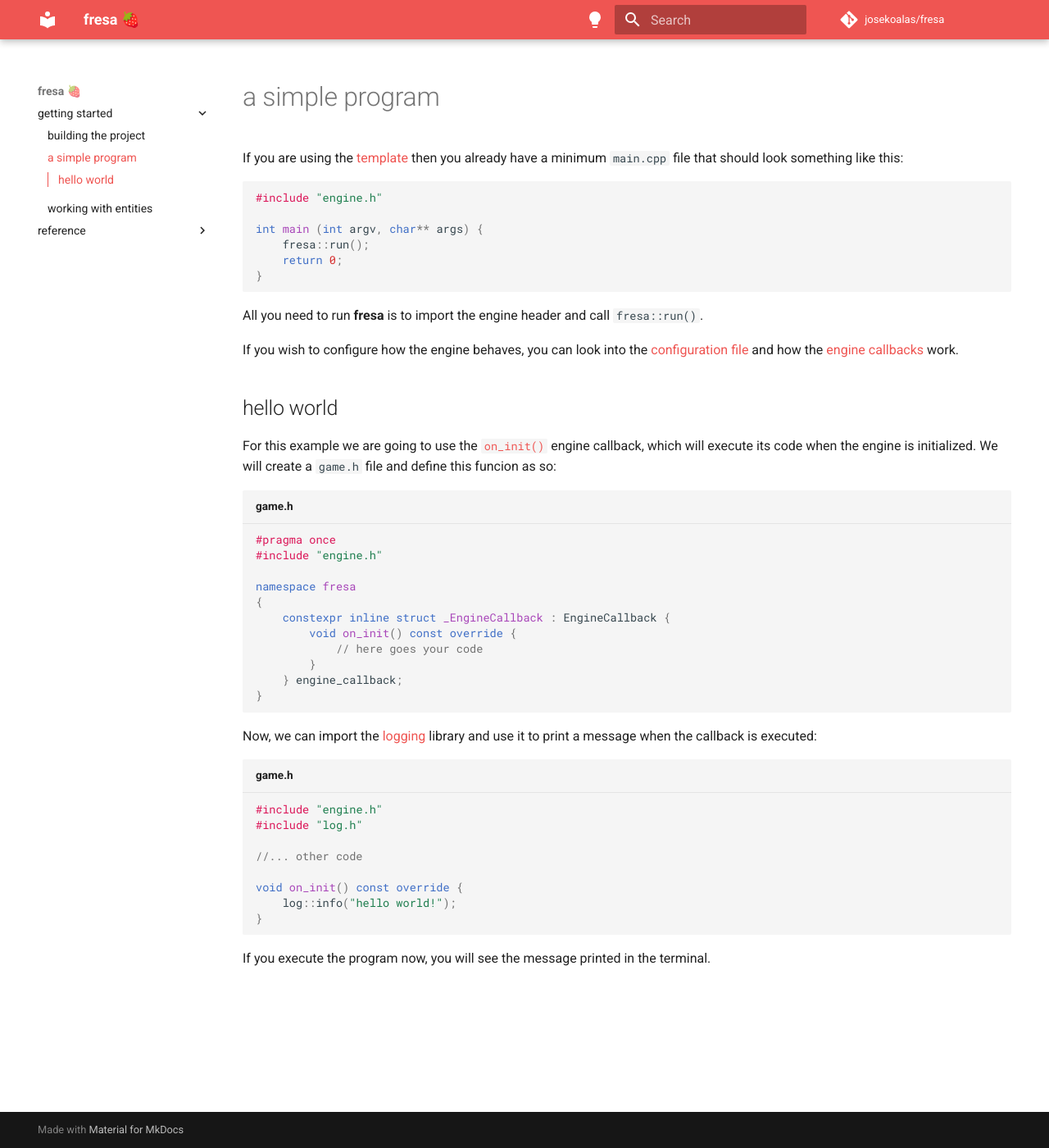
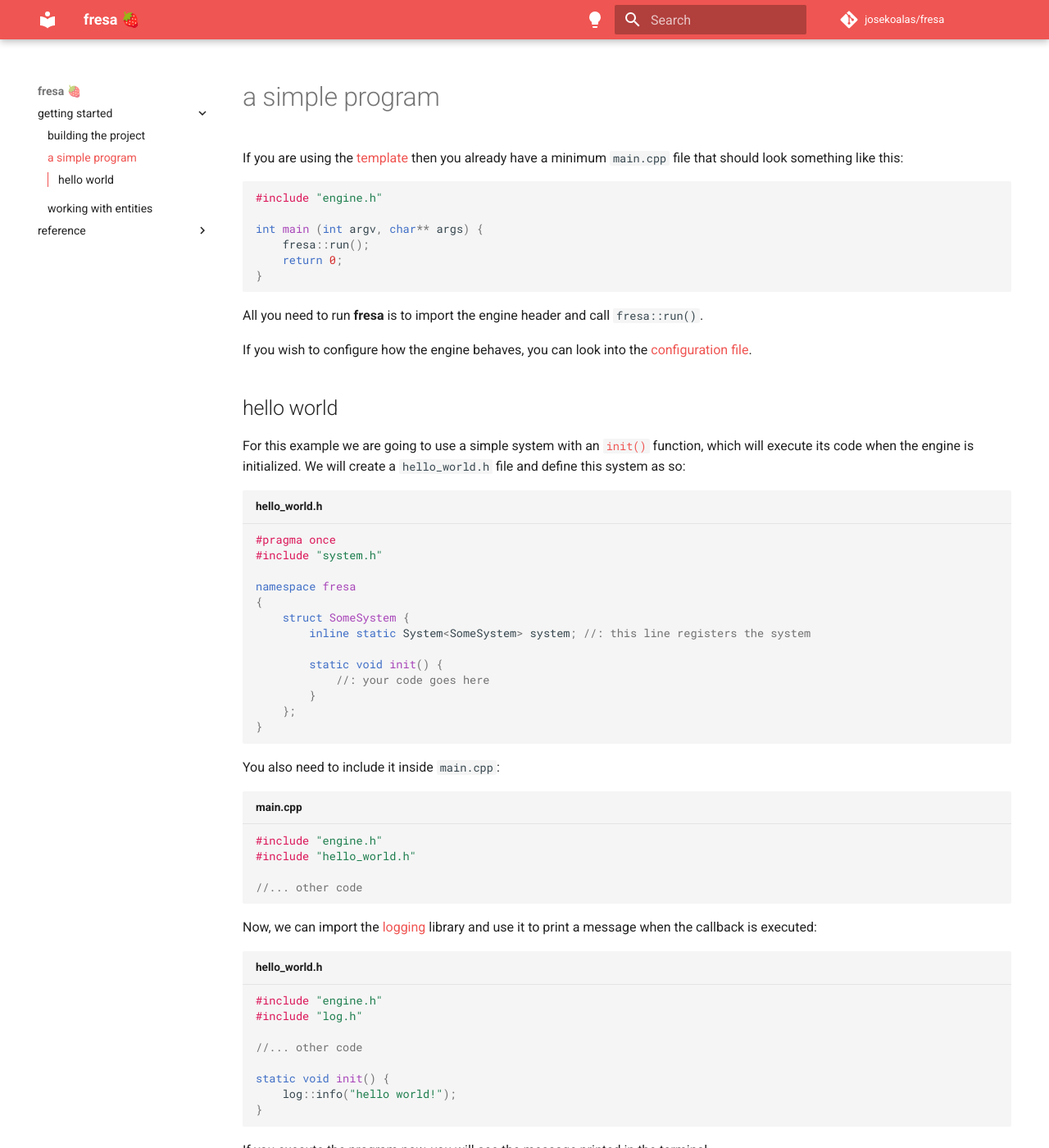
Before and after one commit to eerii/fresa, an MkDocs documentation site: the page built from docs/getting_started/first_project.md, in a window 1280 px wide and 1400 px high. Shown: the whole window at 82% size. Built offline with MkDocs 1.6.1 and Material for MkDocs 9.7.7, drawn with Linux system fonts in a browser that asks for light colours; comment, search, counter and statistics services are not loaded; the version menu is left out.

Commit message:
[0.4.7] System Registration ✨

````diff
--- a/docs/getting_started/first_project.md
+++ b/docs/getting_started/first_project.md
@@ -13,35 +13,46 @@ int main (int argv, char** args) {
 
 All you need to run **fresa** is to import the engine header and call `fresa::run()`.
 
-If you wish to configure how the engine behaves, you can look into the [configuration file](../reference/config.md) and how the [engine callbacks](../reference/engine.md#callbacks) work.
+If you wish to configure how the engine behaves, you can look into the [configuration file](../reference/config.md).
 
 ## hello world
 
-For this example we are going to use the [`on_init()`](../reference/engine.md#callbacks) engine callback, which will execute its code when the engine is initialized. We will create a `game.h` file and define this funcion as so:
+For this example we are going to use a simple system with an [`init()`](../reference/system.md) function, which will execute its code when the engine is initialized. We will create a `hello_world.h` file and define this system as so:
 
-```cpp title="game.h"
+```cpp title="hello_world.h"
 #pragma once
-#include "engine.h"
+#include "system.h"
 
 namespace fresa
 {
-    constexpr inline struct _EngineCallback : EngineCallback {
-        void on_init() const override {
-            // here goes your code
+    struct SomeSystem {
+        inline static System<SomeSystem> system; //: this line registers the system
+
+        static void init() {
+            //: your code goes here
         }
-    } engine_callback;
+    };
 }
+```
+
+You also need to include it inside `main.cpp`:
+
+```cpp title="main.cpp"
+#include "engine.h"
+#include "hello_world.h"
+
+//... other code
 ```
 
 Now, we can import the [logging](../reference/tools/log.md) library and use it to print a message when the callback is executed:
 
-```cpp title="game.h"
+```cpp title="hello_world.h"
 #include "engine.h"
 #include "log.h"
 
 //... other code
 
-void on_init() const override {
+static void init() {
     log::info("hello world!");
 }
 ```
````
Also changed, not shown: CHANGELOG.md (+5 -0 lines), README.md (+2 -2 lines), docs/getting_started/working_with_entities.md (+8 -6 lines), docs/reference/engine.md (+0 -29 lines), 5 other files.
